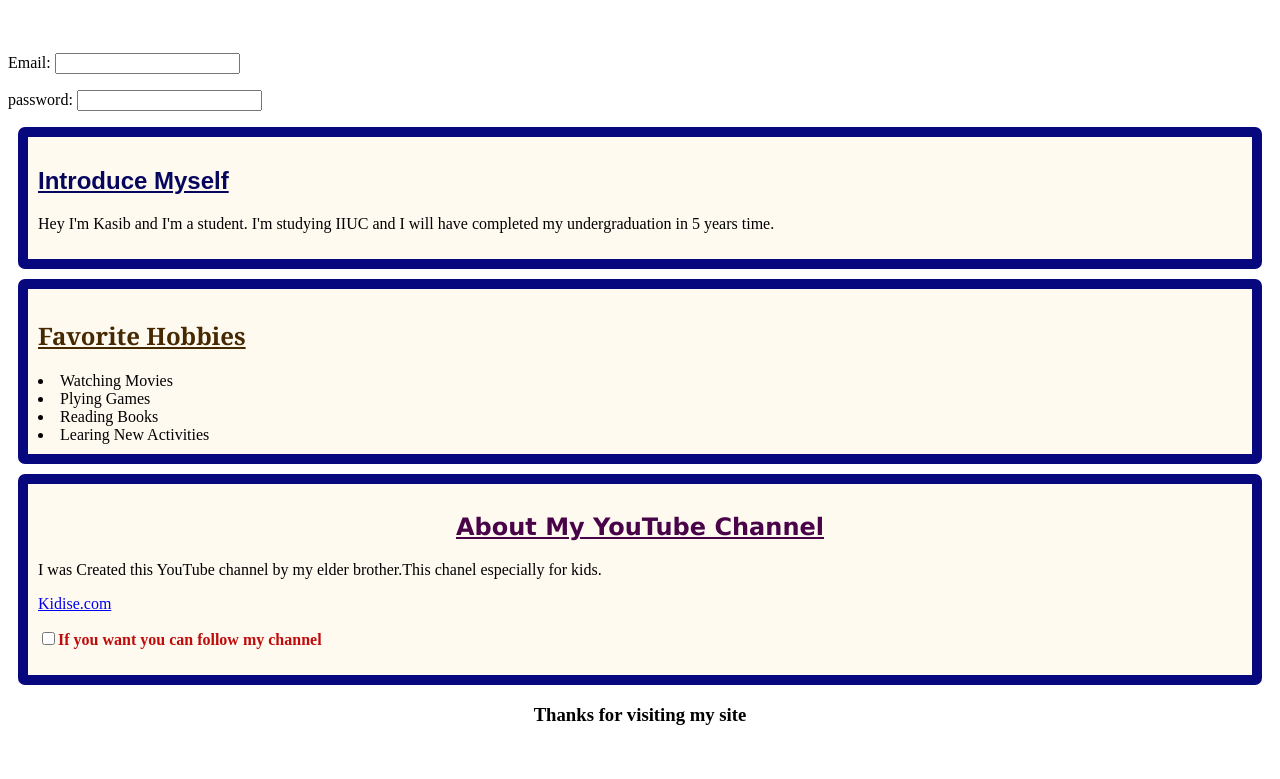
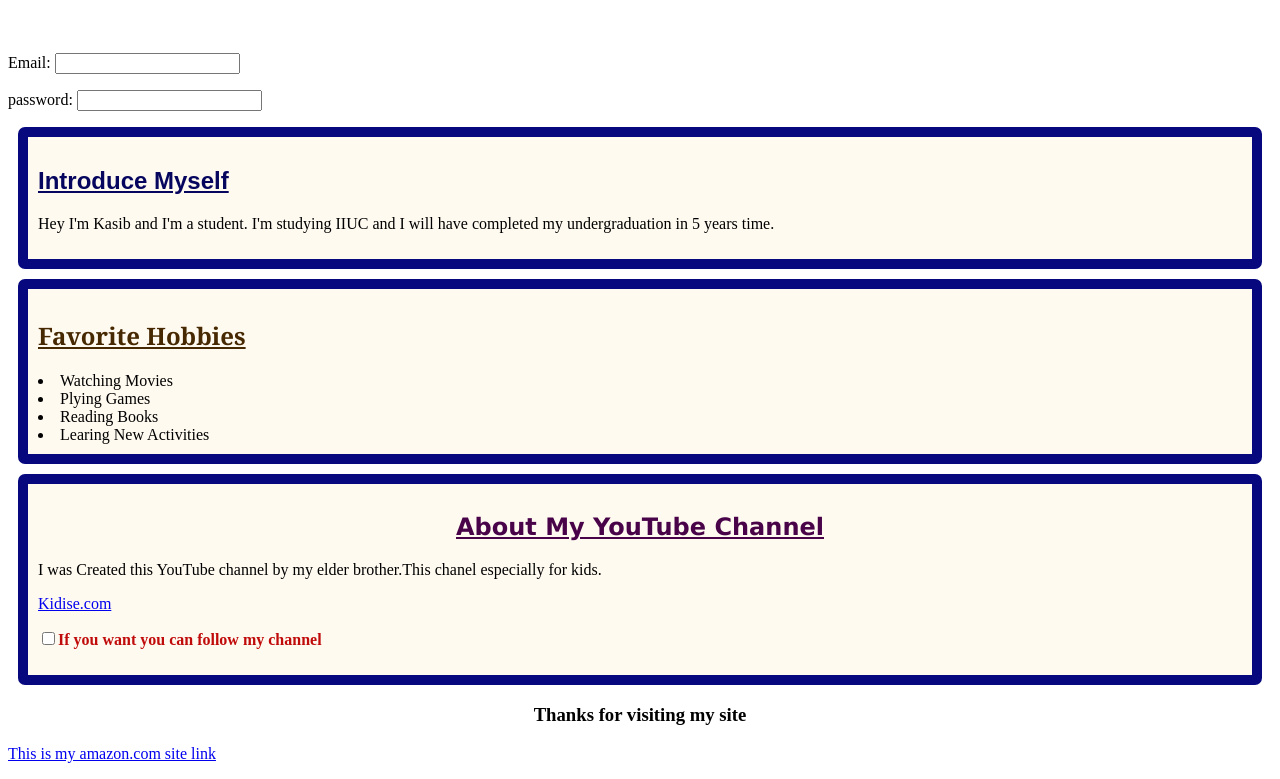
Before and after one commit to chykasib/My-fourth-repo, a plain HTML site: page index.html in a window 1280 px wide. Shown: the part 61-840 px from the top of the page. Before the commit the page ends 806 px from the top, so only its background shows below. Drawn offline with Linux system fonts and the light colour scheme.

Commit message:
add link

```diff
--- a/index.html
+++ b/index.html
@@ -78,5 +78,6 @@
     <div>
         <h3 id="y" >Thanks for visiting my site</h3>
     </div>
+    <p><a href="https://www.amazon.com/Kidise-Publishing/e/B08PC6VKF4?ref=sr_ntt_srch_lnk_4&qid=1656829156&sr=8-4">This is my amazon.com site link</a></p>
 </body>
 </html>
```
